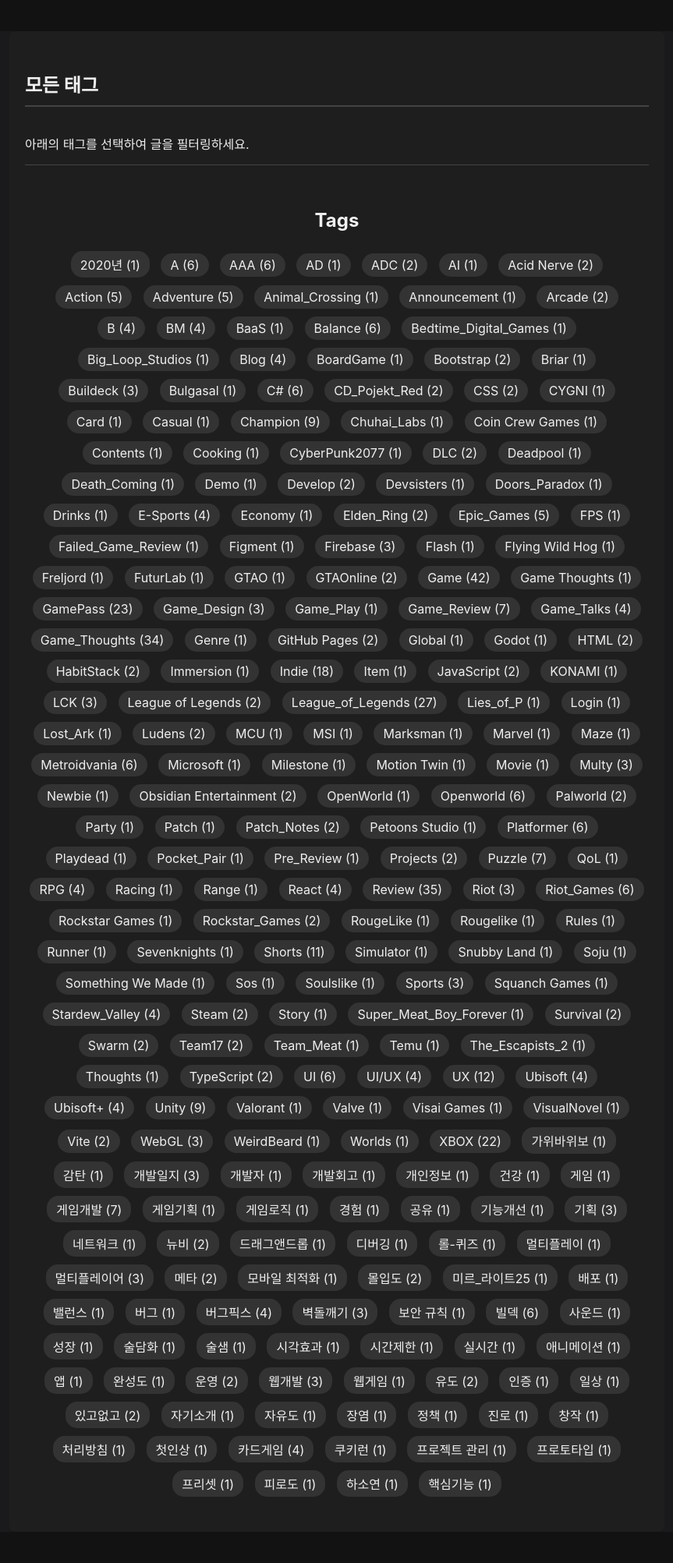
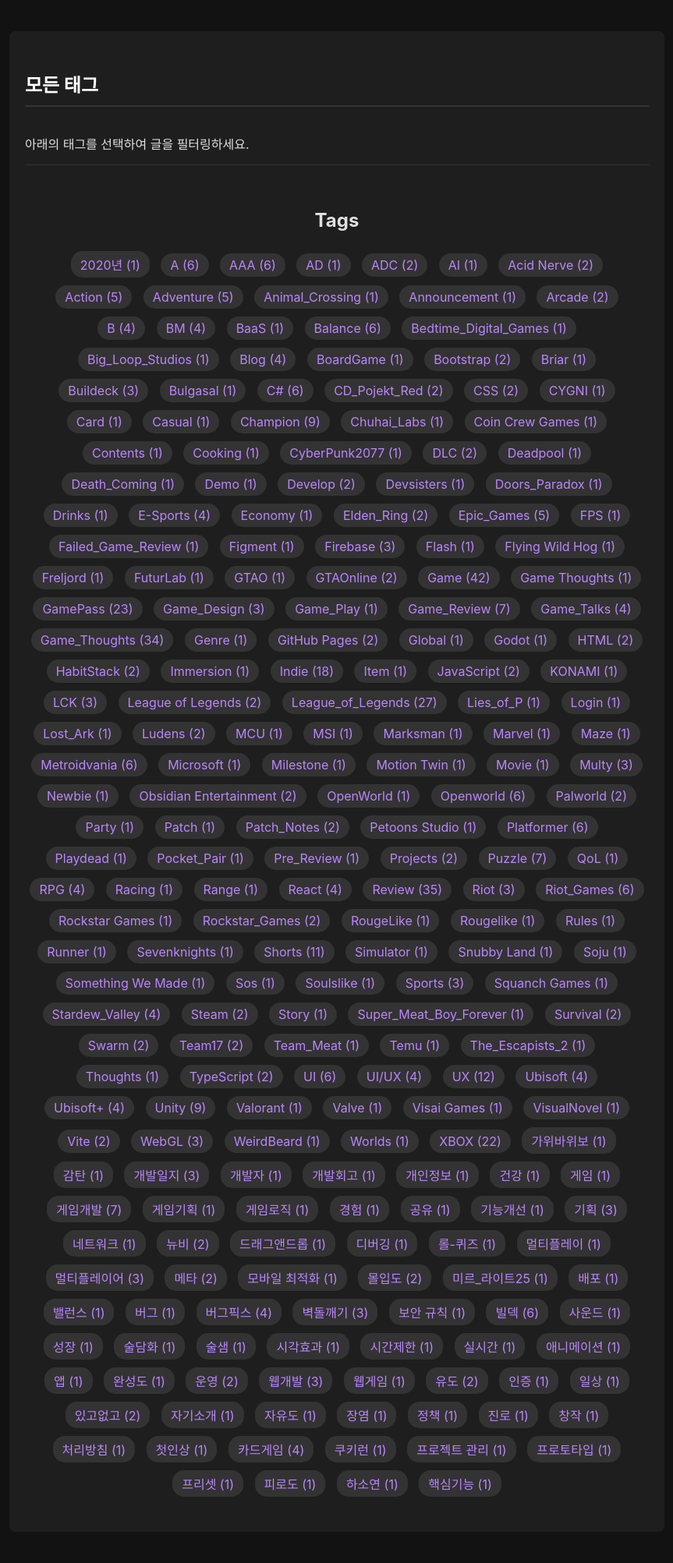
Before and after one commit to hojun313/hojun313.github.io, a Jekyll site: the page built from tags/index.html, in a window 1280 px wide. Shown: the whole page at 78% size, without its empty margins (208-1071 px from the left). Built offline with Jekyll 4.4.1, drawn with Linux system fonts in a browser that asks for light colours.

Commit message:
태그 색상 통일

```diff
--- a/tags/index.html
+++ b/tags/index.html
@@ -5,9 +5,8 @@ title: "Tags"
 
 <style>
   body {
-    /* Assuming a dark theme is desired. If the main site isn't dark, this might need adjustment */
-    background-color: #1a1a1d;
-    color: #f0f0f0;
+    background-color: #121212;
+    color: #E0E0E0;
   }
   .tag-cloud {
     padding: 20px 0;
@@ -20,19 +19,20 @@ title: "Tags"
     background-color: #333;
     border-radius: 15px;
     text-decoration: none;
-    color: #f0f0f0;
+    color: #BB86FC;
     font-size: 1em;
     transition: all 0.2s ease-in-out;
   }
   .tag-cloud a:hover, .tag-active {
-    background-color: #bb86fc;
-    color: #1a1a1d;
+    background-color: #BB86FC;
+    color: #121212;
     transform: scale(1.1);
   }
   #tag-name {
     margin-top: 30px;
     padding-bottom: 10px;
-    border-bottom: 2px solid #444;
+    border-bottom: 2px solid #333;
+    color: #FFFFFF;
   }
   .post-list-by-tag {
     list-style: none;
@@ -40,20 +40,20 @@ title: "Tags"
   }
   .post-list-by-tag li {
     padding: 15px 0;
-    border-bottom: 1px solid #444;
+    border-bottom: 1px solid #333;
   }
   .post-list-by-tag a {
     text-decoration: none;
-    color: #f0f0f0;
+    color: #E0E0E0;
     font-size: 1.2em;
     transition: color 0.2s ease-in-out;
   }
   .post-list-by-tag a:hover {
-    color: #bb86fc;
+    color: #BB86FC;
   }
   .post-list-by-tag .post-date {
     display: block;
-    color: #aaa;
+    color: #A0A0A0;
     font-size: 0.9em;
     margin-top: 5px;
   }
```
